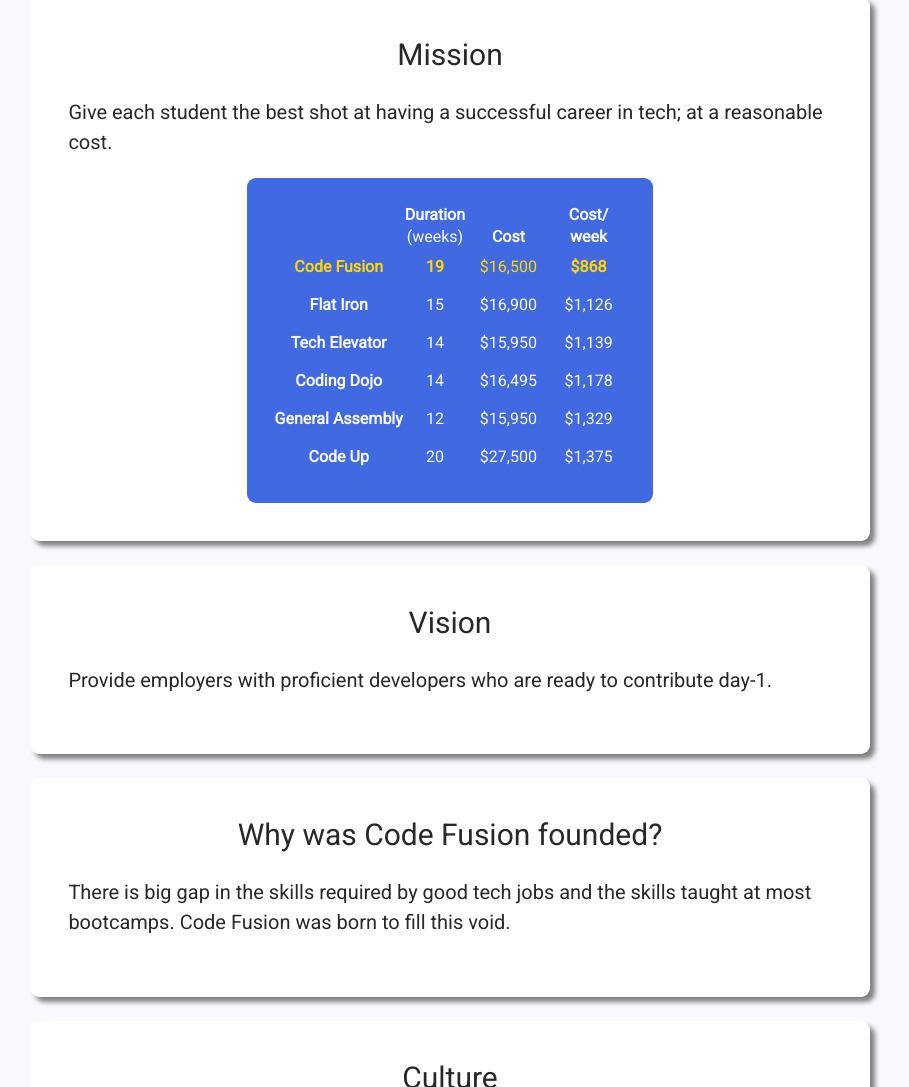
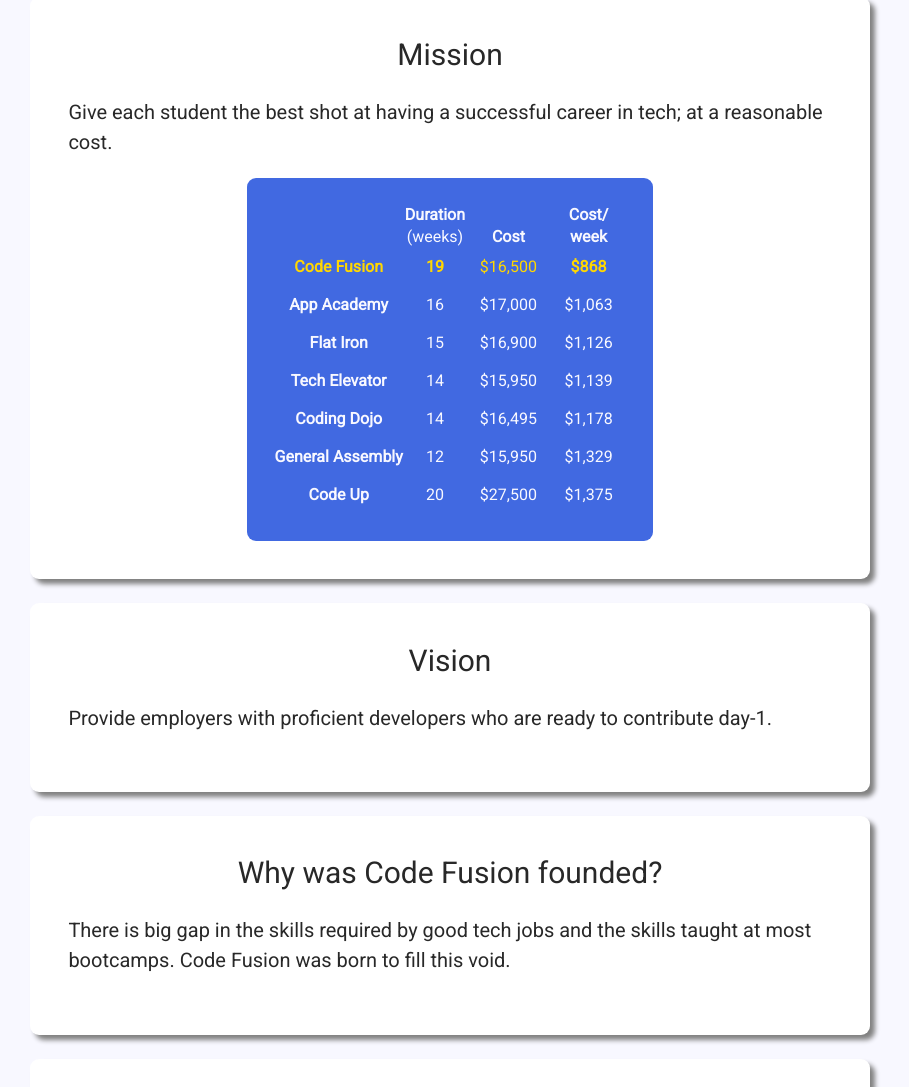
Before and after one commit to Code-Fusion-School/cf_front_end_vanilla, a plain HTML site: page about.html in a window 1280 px wide. Shown: the part 694-1781 px from the top of the page, without its empty margins (190-1099 px from the left). Drawn offline with Linux system fonts and the light colour scheme.

Commit message:
Adds app academy

```diff
--- a/about.html
+++ b/about.html
@@ -43,6 +43,12 @@
               <th>19</th>
               <td>$16,500</td>
               <th>$868</th>
+            </tr>
+            <tr>
+              <th>App Academy</th>
+              <td>16</td>
+              <td>$17,000</td>
+              <td>$1,063</td>
             </tr>
             <tr>
               <th>Flat Iron</th>
```
